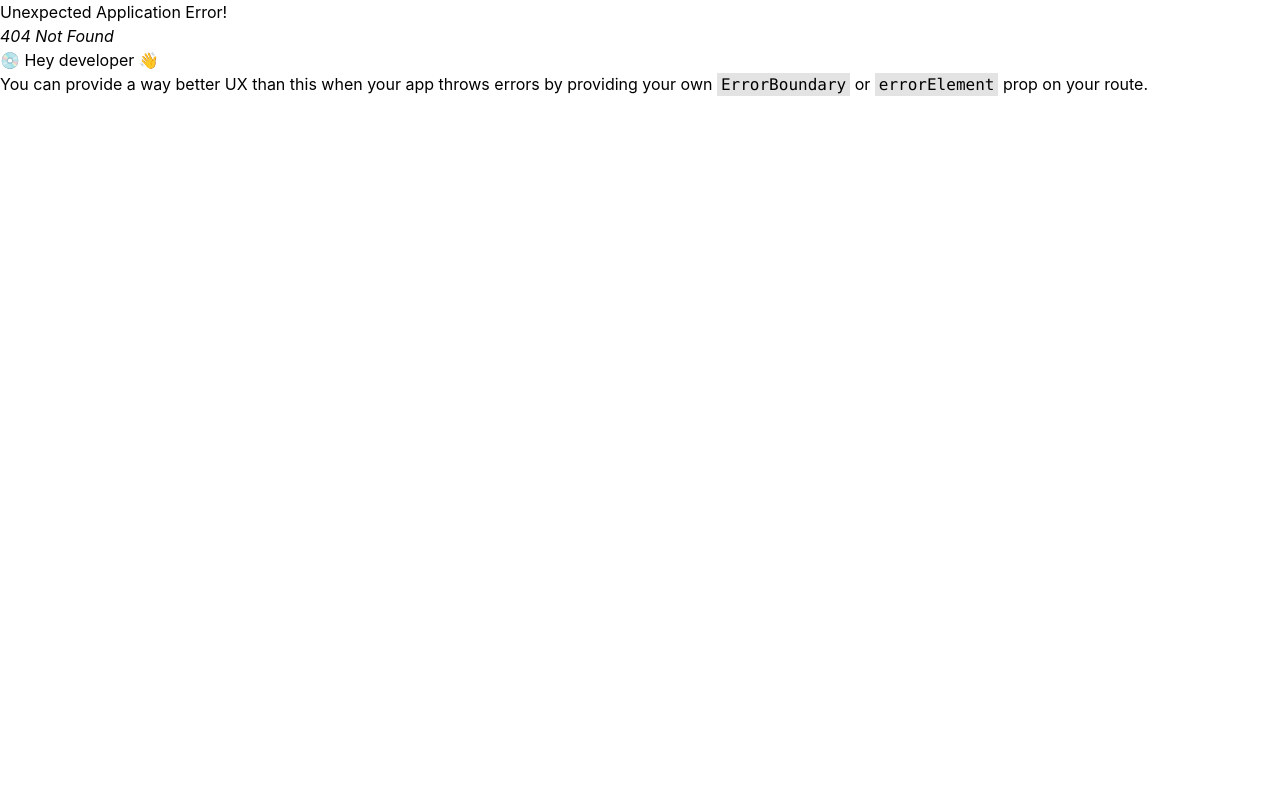
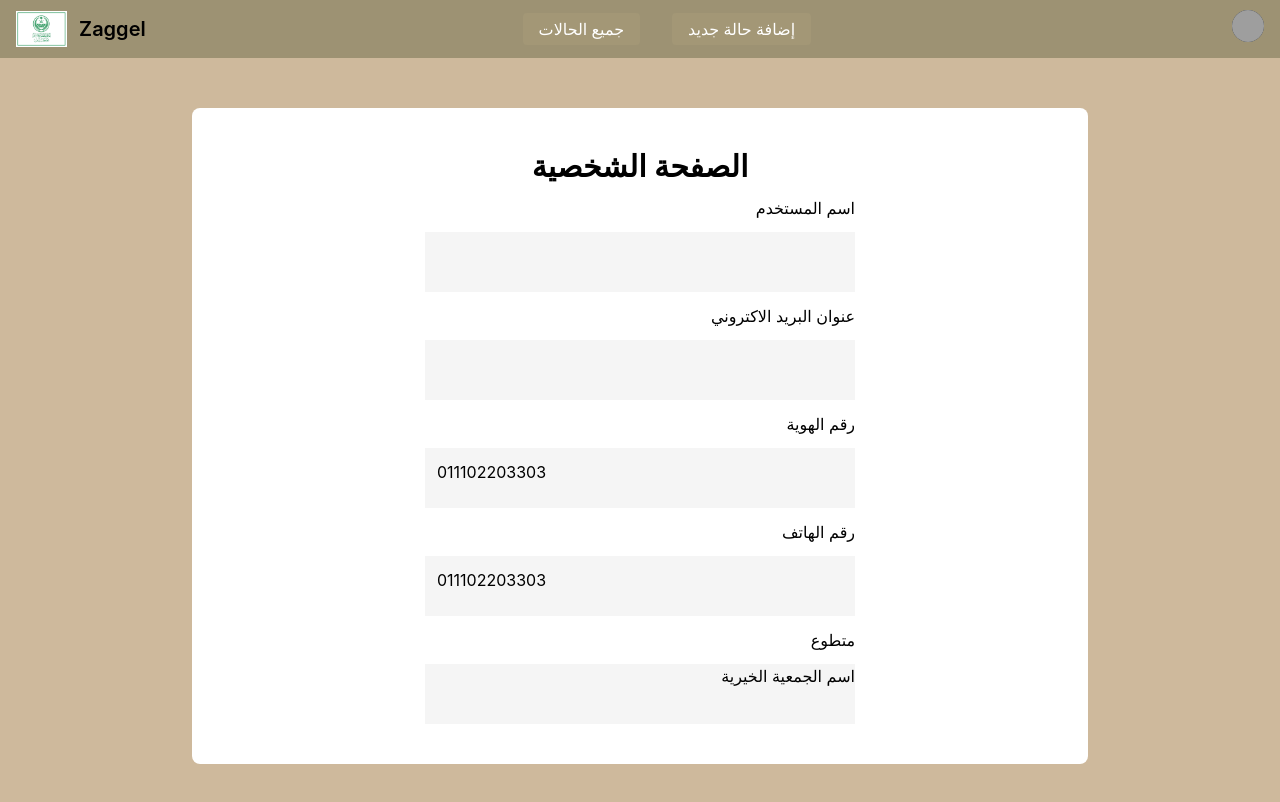
Before and after one commit to abdulrahmanmahmood/jazzel-help, a React (Create React App) app: page /profilePage in a window 1280 px wide. Before the commit this address had no page. Shown: the top 802 px of the page. Built offline with nearby package versions, Linux system fonts and the light colour scheme; grey boxes are pictures that could not be loaded.

Commit message:
profile page

```diff
--- a/src/ProfilePage.js
+++ b/src/ProfilePage.js
@@ -1,9 +1,68 @@
-import React from 'react'
+import React from "react";
+import Navheader from "./components/Navheader";
+import { useSelector } from "react-redux";
 
 const ProfilePage = () => {
+  const { role, token, email, displayName } = useSelector(
+    (state) => state.auth
+  );
+  console.log(
+    "data in profile",
+    `name:>>${displayName}`,
+    `role:>>${role}`,
+    `email:>>${email}`
+  );
+
   return (
-    <div>ProfilePage</div>
-  )
-}
+    <div>
+      <Navheader />
+      <div className="w-full bg-[#ceb99c] h-screen pt-[50px]">
+        <div className="w-[95%] lg:w-[70%] py-10 bg-white mx-auto rounded-lg ">
+          <h1 className="mx-auto text-center  text-3xl font-[600] ">
+            الصفحة الشخصية
+          </h1>
+          <div className="mx-auto w-[90%] lg:w-[60%]  ">
+            <div className="mx-auto ">
+              <h3 className="py-3 mr-[10%] text-right">اسم المستخدم</h3>
+              <div className="bg-[#F5F5F5] w-[80%] mx-auto h-[60px] text-right pr-3 py-auto ">
+                <p className="my-auto pt-[12px]">{displayName}</p>
+              </div>
+            </div>
 
-export default ProfilePage
+            <div className="mx-auto ">
+              <h3 className="py-3 mr-[10%] text-right">
+                عنوان البريد الاكتروني
+              </h3>
+              <div className="bg-[#F5F5F5] w-[80%] mx-auto h-[60px] text-left pl-3 py-auto ">
+                <p className="my-auto pt-[12px]">{email}</p>
+              </div>{" "}
+            </div>
+
+            <div className="mx-auto ">
+              <h3 className="py-3 mr-[10%] text-right">رقم الهوية</h3>
+              <div className="bg-[#F5F5F5] w-[80%] mx-auto h-[60px] text-left pl-3 py-auto ">
+                <p className="my-auto pt-[12px]">011102203303</p>
+              </div>
+            </div>
+
+            <div className="mx-auto ">
+              <h3 className="py-3 mr-[10%] text-right">رقم الهاتف</h3>
+              <div className="bg-[#F5F5F5] w-[80%] mx-auto h-[60px] text-left pl-3 py-auto ">
+                <p className="my-auto pt-[12px]">011102203303</p>
+              </div>{" "}
+            </div>
+
+            <div className="mx-auto ">
+              <h3 className="py-3 mr-[10%] text-right">متطوع</h3>
+              <div className="bg-[#F5F5F5] w-[80%] mx-auto h-[60px] text-right">
+                اسم الجمعية الخيرية
+              </div>
+            </div>
+          </div>
+        </div>
+      </div>
+    </div>
+  );
+};
+
+export default ProfilePage;
--- a/src/SetAddress.js
+++ b/src/SetAddress.js
@@ -115,7 +115,7 @@ const SetAddress = () => {
   console.log("markers in setAddress", markers);
 
   return (
-    <div className="w-full bg-[#ceb99c]   p-0 m-0">
+    <div className="w-full bg-[#ceb99c] h-screen  p-0 m-0">
       <Navheader />
       <h1 className="text-3xl font-bold text-center mt-4 ">إضافة حالة جديدة</h1>
 
@@ -261,8 +261,8 @@ const SetAddress = () => {
               </button>{" "}
             </form>
           ) : (
-            <div className="mt-[40%] pb-16 text-center">
-              <h1 className="my-auto text-white text-2xl  font-[800]">
+            <div className="mt-[15%] my-auto  lg:mt-[40%] pb-16 text-center">
+              <h1 className="my-auto  text-white text-2xl  font-[800]">
                 إختر مكان الحالة ثم ادخل البيانات{" "}
               </h1>
             </div>
--- a/src/components/Navheader.js
+++ b/src/components/Navheader.js
@@ -61,18 +61,19 @@ export default function Navheader() {
               <Menu.Items className="absolute right-0 z-[1000] mt-2 w-48 origin-top-right rounded-md bg-[#c0bc9d] py-1 shadow-lg ring-1 ring-black ring-opacity-5 focus:outline-none">
                 <Menu.Item>
                   {({ active }) => (
-                    <a
-                      href="#"
+                    <Link
+                    to={"/profilePage"}
                       className={classNames(
                         active ? "bg-gray-100" : "",
                         "block px-4 py-2 text-sm text-gray-900 no-underline"
                       )}
                     >
                       Your Profile
-                    </a>
+                    </Link>
                   )}
                 </Menu.Item>
-                <Menu.Item>
+
+                {/* <Menu.Item>
                   {({ active }) => (
                     <a
                       href="#"
@@ -84,7 +85,8 @@ export default function Navheader() {
                       Settings
                     </a>
                   )}
-                </Menu.Item>
+                </Menu.Item> */}
+
                 <Menu.Item>
                   {({ active }) => (
                     <a
@@ -99,6 +101,7 @@ export default function Navheader() {
                   )}
                 </Menu.Item>
               </Menu.Items>
+
             </Transition>
           </Menu>
           <button
@@ -142,13 +145,6 @@ export default function Navheader() {
               <Link
                 to="/home"
                 className="block py-2 pl-3 pr-4 text-center text-white  rounded lg:bg-transparent  lg:p-0 dark:text-white"
-                // className={classNames(
-                //                           window.location.pathname === item.href
-                //                             ? "bg-[#554b30] text-white no-underline"
-                //                             : "text-white hover:bg-[#554b30] no-underline hover:text-white",
-                //                           "rounded-md px-3 py-2 text-sm font-medium"
-                //                         )}
-                // aria-current="page"
               >
                 جميع الحالات{" "}
               </Link>
@@ -162,7 +158,7 @@ export default function Navheader() {
             >
               <Link
                 to="/setAddress"
-                className="block  text-center py-2 pl-3 pr-4  border-b border-gray-100 lg:hover:bg-transparent lg:border-0 lg:hover:text-purple-700 lg:p-0 dark:text-gray-400 lg:dark:hover:text-white dark:hover:bg-gray-700 dark:hover:text-white lg:dark:hover:bg-transparent dark:border-gray-700"
+                className="block  text-center py-2 pl-3 pr-4  border-b border-gray-100 lg:hover:bg-transparent lg:border-0  lg:p-0 dark:text-gray-400 lg:dark:hover:text-white dark:hover:bg-gray-700 dark:hover:text-white lg:dark:hover:bg-transparent dark:border-gray-700"
               >
                 إضافة حالة جديد
               </Link>
--- a/src/index.js
+++ b/src/index.js
@@ -10,6 +10,7 @@ import Signin from "./Signin";
 import { Signup } from "./Signup";
 import Home from "./Home";
 import SetAddress from "./SetAddress";
+import ProfilePage from "./ProfilePage";
 
 const router = createBrowserRouter([
   {
@@ -32,6 +33,10 @@ const router = createBrowserRouter([
     path: "/setAddress",
     element: <SetAddress />,
   },
+  {
+    path: "/profilePage",
+    element: <ProfilePage />,
+  },
 ]);
 
 const root = ReactDOM.createRoot(document.getElementById("root"));
```
